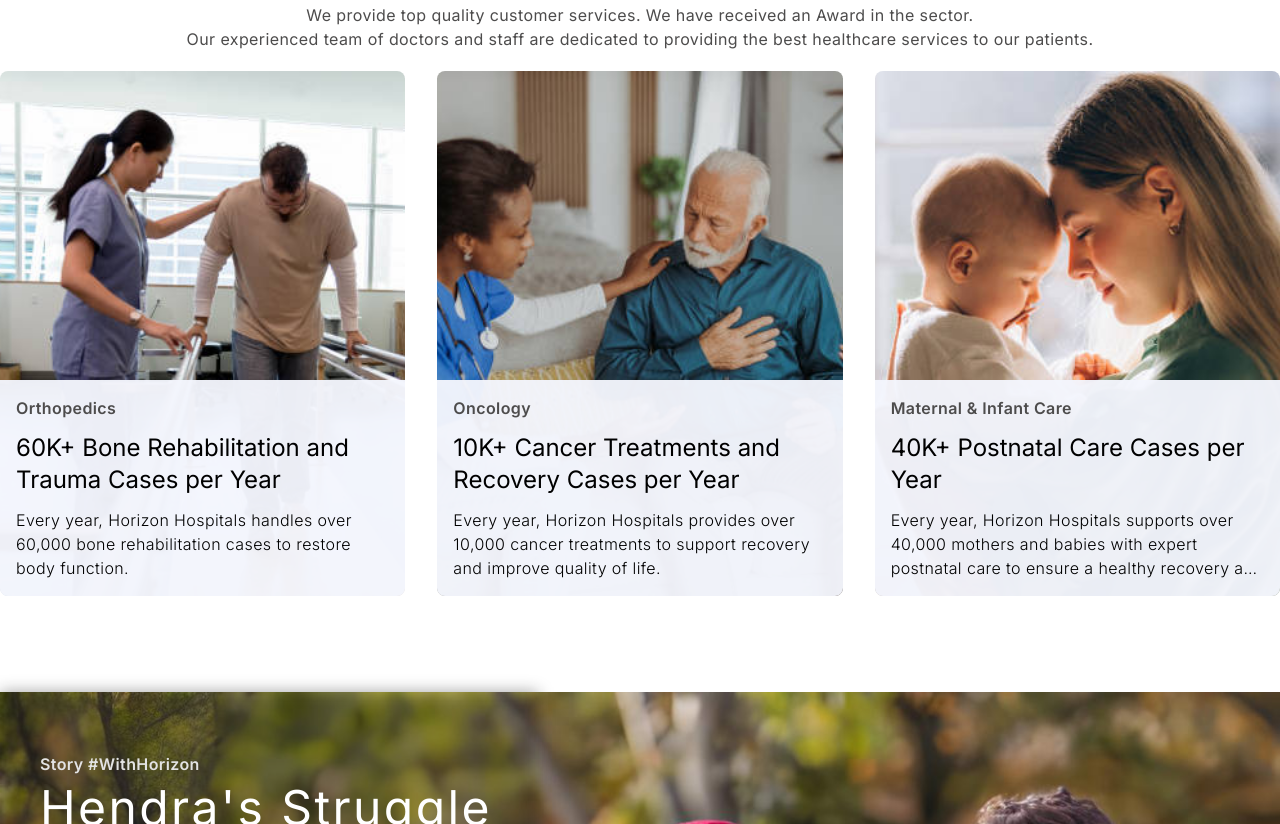
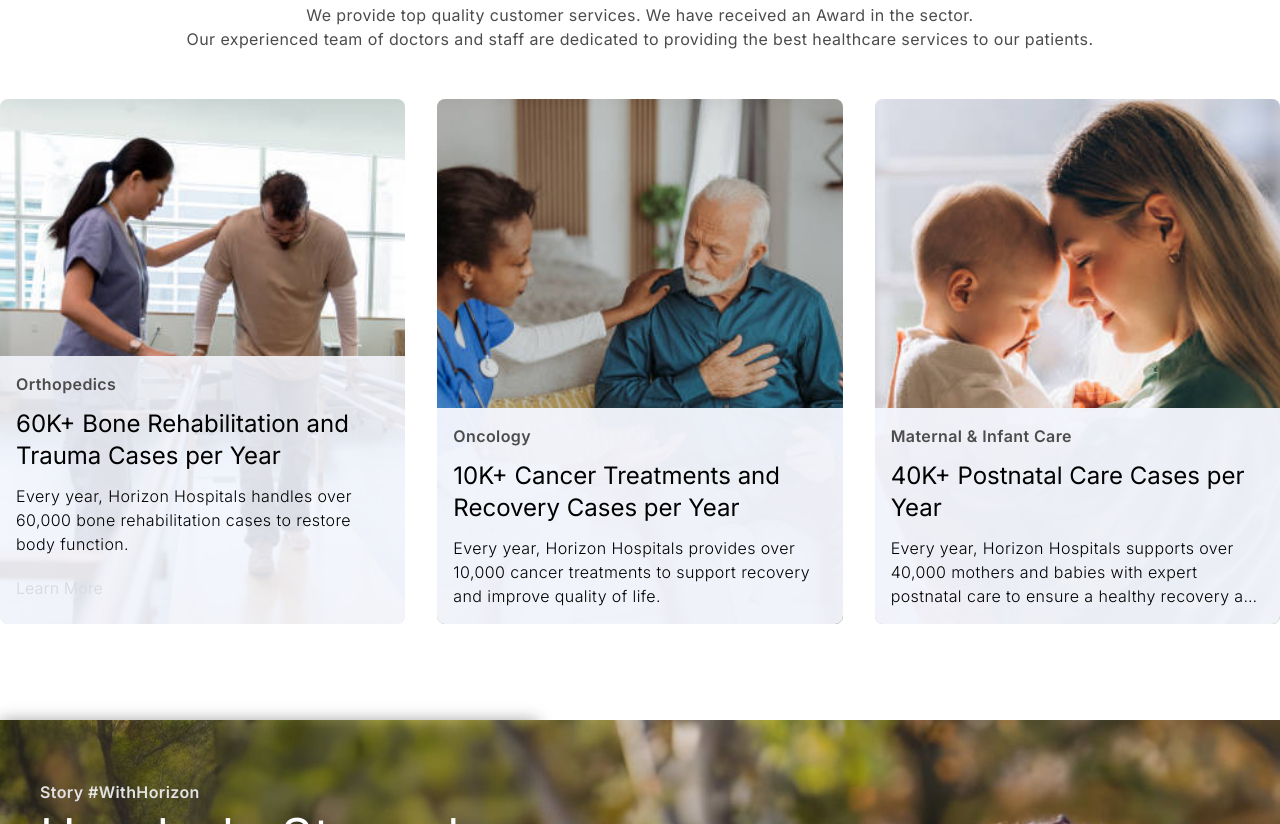
Before and after one commit to ORazB/hospital_page, a plain HTML site: page index.html in a window 1280 px wide. Shown: the part 1701-2525 px from the top of the page. Drawn offline with nearby package versions, Linux system fonts and the light colour scheme.

Commit message:
final change

```diff
--- a/index.html
+++ b/index.html
@@ -160,7 +160,7 @@
 
   <section class="provide mt-24 w-full" id="provide">
     <div class="mx-auto container">
-      <div class="value__title grid justify-center mb-5">
+      <div class="value__title grid justify-center mb-12">
         <h1 class="text-center text-5xl font-bold mb-4">When <span style="color: var(--primary-color);">Experience</span> Meets Kindness</h1>
         <p class="text-base text-center tracking-wide text-(--text-secondary-color)">We provide top quality customer services. We have received an Award in the sector. <br> Our experienced team of doctors and staff are dedicated to providing the best healthcare services to our patients.</p>
       </div>
@@ -169,10 +169,12 @@
         <div class="provide__card grid bg-white rounded-lg relative">
           <img src="./assets/rehab_1.jpg" class="rounded-t-lg rounded-b-lg h-[525px] object-cover" style="object-position: -7rem;" alt="provide__img">
           <div class="absolute bottom-0 rounded-b-lg provide__description grid gap-3 p-4">
-            <div class="provide__blur rounded-b-lg absolute h-full w-full z-0" style="background-color: #f4f6fdf5;"></div>
+            <div class="provide__blur rounded-b-lg absolute h-full w-full z-0" style="background-color: #f4f6fde4;"></div>
             <p class="z-50 text-(--text-secondary-color) font-semibold tracking-wide">Orthopedics</p>
             <h1 class="z-50 text-2xl font-normal">60K+ Bone Rehabilitation and Trauma Cases per Year</h1>
             <p class="z-50 font-light tracking-wide">Every year, Horizon Hospitals handles over 60,000 bone rehabilitation cases to restore body function.</p>
+
+            <button class="justify-self-start my-2">Learn More</button>
           </div>
         </div>
         <div class="provide__card grid bg-white rounded-lg relative">
```
